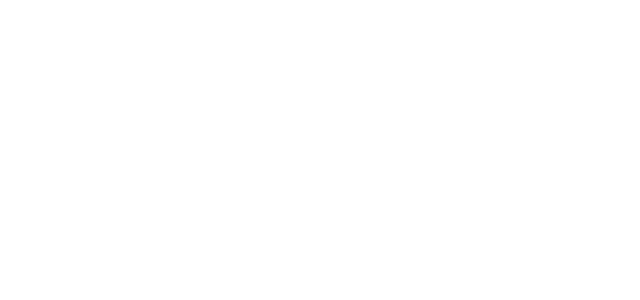
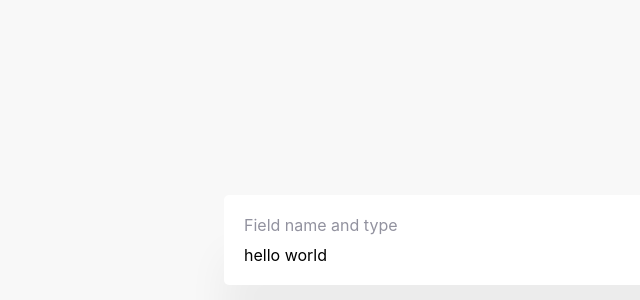
Before and after one commit to killcodeX/cosmocloud-hiring, a React (Create React App) app: page / in a window 1280 px wide. Shown: the part 160-460 px from the top of the page, without its empty margins (91-731 px from the left). Built offline with nearby package versions, Linux system fonts and the light colour scheme.

Commit message:
added card header and title

```diff
--- a/src/App.tsx
+++ b/src/App.tsx
@@ -1,10 +1,12 @@
-import React from 'react';
+import React from "react";
 
 function App() {
-  return (
-    <div className="App">
+  return <div className="card">
+    <div className="card-header">
+      <div className="card-title">Field name and type</div>
     </div>
-  );
+    <div className="card-body">hello world</div>
+  </div>;
 }
 
 export default App;
--- a/src/index.css
+++ b/src/index.css
@@ -1,13 +1,39 @@
+* {
+  margin: 0;
+  padding: 0;
+  box-sizing: border-box;
+}
+
 body {
-  margin: 0;
-  font-family: -apple-system, BlinkMacSystemFont, 'Segoe UI', 'Roboto', 'Oxygen',
-    'Ubuntu', 'Cantarell', 'Fira Sans', 'Droid Sans', 'Helvetica Neue',
+  font-family: -apple-system, BlinkMacSystemFont, "Segoe UI", "Roboto", "Oxygen",
+    "Ubuntu", "Cantarell", "Fira Sans", "Droid Sans", "Helvetica Neue",
     sans-serif;
-  -webkit-font-smoothing: antialiased;
-  -moz-osx-font-smoothing: grayscale;
+  background-color: #f8f8f8;
+}
+
+.card {
+  position: absolute;
+  top: 50%;
+  left: 50%;
+  transform: translate(-50%, -50%);
+  width: 75vw;
+  max-width: 650px;
+  padding: 20px 30px 20px 20px;
+  background-color: #fff;
+  border-radius: 5px;
+  box-shadow: 0 60px 40px rgb(0 0 0/ 5%);
+}
+
+.card-header{
+  margin-bottom: 10px;
+}
+
+.card-title{
+  font-size: 1rem;
+  color: #92929F;
 }
 
 code {
-  font-family: source-code-pro, Menlo, Monaco, Consolas, 'Courier New',
+  font-family: source-code-pro, Menlo, Monaco, Consolas, "Courier New",
     monospace;
 }
```
